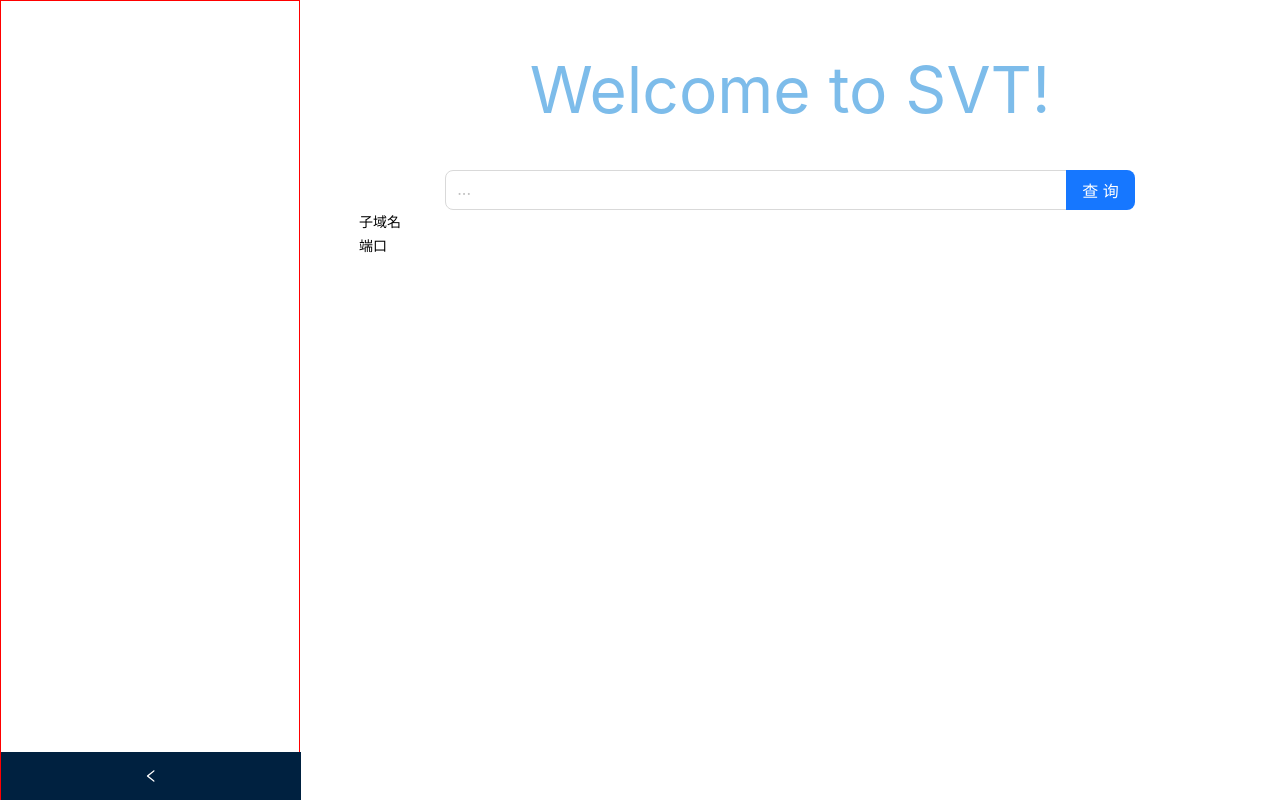
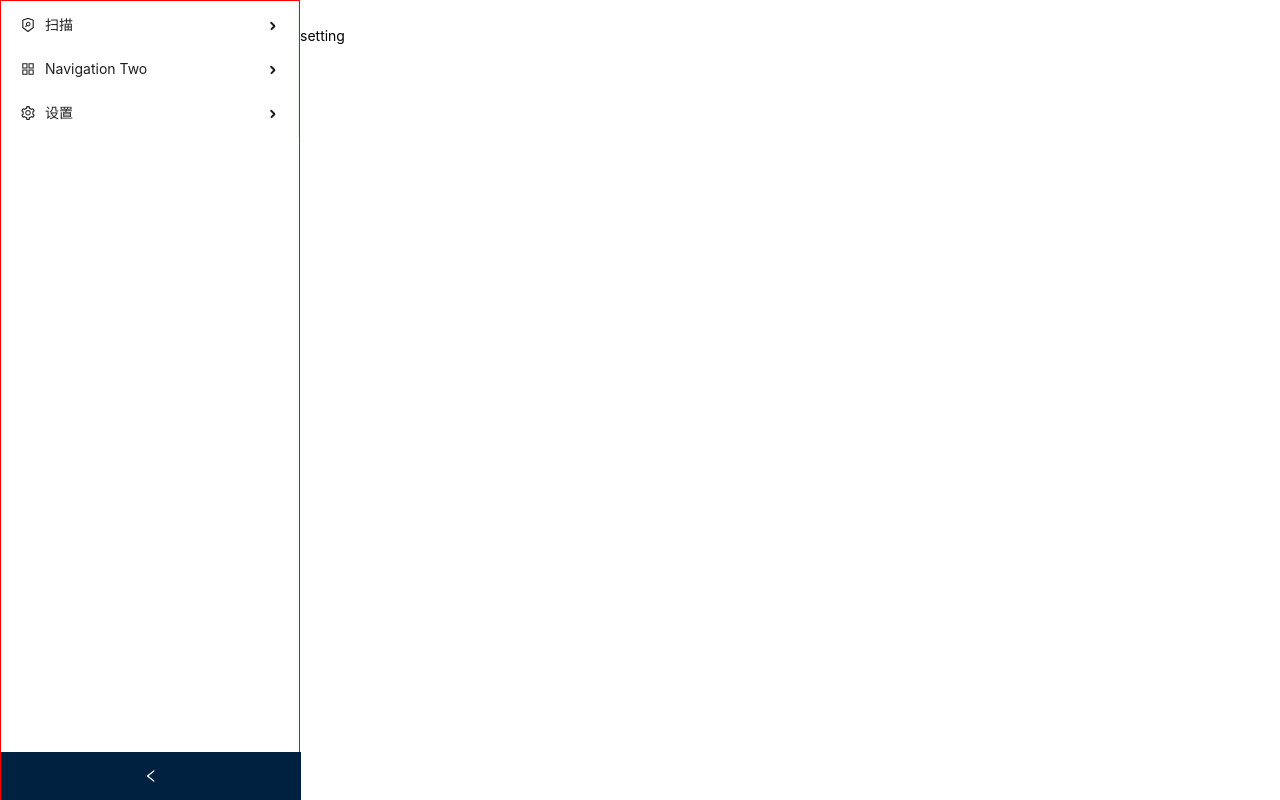
Before and after one commit to algaeReed/SVT, a React (Vite) app: page /setting in a window 1280 px wide. Built offline with nearby package versions, Linux system fonts and the light colour scheme.

Commit message:
feat: 配置react-router-dom

```diff
--- a/package.json
+++ b/package.json
@@ -15,6 +15,7 @@
     "antd": "^5.8.4",
     "react": "^18.2.0",
     "react-dom": "^18.2.0",
+    "react-router-dom": "^6.15.0",
     "sass": "^1.66.1"
   },
   "devDependencies": {
--- a/src/App.tsx
+++ b/src/App.tsx
@@ -1,9 +1,11 @@
 import { Layout } from "antd";
 import { Header, Content } from "antd/es/layout/layout";
 import Sider from "antd/es/layout/Sider";
-import Menu from "./layout/menu/Menu";
-import Main from "./layout/main/Main";
+import Menu from "./layout/MenuSide/MenuSide";
+import Main from "./layout/Main/Main";
 import { useState } from "react";
+
+import { Link, Outlet } from "react-router-dom";
 
 const appStyle: React.CSSProperties = {
   backgroundColor: "#d4d9dd",
@@ -68,7 +70,9 @@ const App: React.FC = ({}) => {
                   }
             }
           >
-            <Main />
+            22
+            <Outlet />
+            {/* <Main /> */}
             {/* {notification} */}
           </Content>
         </Layout>
--- /dev/null
+++ b/src/layout/MenuSide/MenuSide.tsx
@@ -0,0 +1,90 @@
+import type { MenuProps } from "antd";
+import { Menu } from "antd";
+
+import {
+  AppstoreOutlined,
+  MailOutlined,
+  SettingOutlined,
+  SecurityScanOutlined,
+} from "@ant-design/icons";
+import Router from "../../routes";
+import { Link, useNavigate } from "react-router-dom";
+type MenuItem = Required<MenuProps>["items"][number];
+
+const MenuSide: React.FC = ({}) => {
+  const navigate = useNavigate();
+
+  function getItem(
+    label: React.ReactNode,
+    key?: React.Key | null,
+    icon?: React.ReactNode,
+    children?: MenuItem[],
+    type?: "group"
+  ): MenuItem {
+    return {
+      key,
+      icon,
+      children,
+      label,
+      type,
+    } as MenuItem;
+  }
+
+  const items: MenuItem[] = [
+    getItem("扫描", "sub1", <SecurityScanOutlined />, [
+      getItem(
+        "Item 1",
+        null,
+        null,
+        [getItem("Option 1", "1"), getItem("Option 2", "2")],
+        "group"
+      ),
+      getItem(
+        "Item 2",
+        null,
+        null,
+        [getItem("Option 3", "3"), getItem("Option 4", "4")],
+        "group"
+      ),
+    ]),
+
+    getItem("Navigation Two", "sub2", <AppstoreOutlined />, [
+      getItem("Option 5", "5"),
+      getItem("Option 6", "6"),
+      getItem("Submenu", "sub3", null, [
+        getItem("Option 7", "7"),
+        getItem("Option 8", "8"),
+      ]),
+    ]),
+
+    getItem("设置", "sub4", <SettingOutlined />, [
+      getItem("Option 9", "9"),
+      getItem("Option 10", "10"),
+      getItem("Option 11", "11"),
+      getItem("Option 12", "12"),
+    ]),
+  ];
+
+  const onClick: MenuProps["onClick"] = (e) => {
+    console.log("click", e);
+    navigate("/about");
+  };
+
+  return (
+    <div className="menu">
+      {/* <Image width={200} /> */}
+      <Menu
+        onClick={onClick}
+        // style={{ width: 256 }}
+        mode="vertical"
+        items={items}
+      />
+
+      {/* <Link to="/">扫描</Link>
+      <Link to="/about">关于</Link>
+      <Link to="/setting">设置</Link> */}
+    </div>
+  );
+};
+
+export default MenuSide;
--- a/src/layout/main/Main.tsx
+++ b/src/layout/main/Main.tsx
@@ -1,7 +1,7 @@
 import React, { useState } from "react";
 import { invoke } from "@tauri-apps/api/tauri";
 import Search from "antd/es/input/Search";
-import SearchResult from "../../components/SearchResult/SearchResult";
+import SearchResult from "../../views/SearchResult/Index";
 
 const mainStyle: React.CSSProperties = {
   width: "90%",
--- a/src/layout/menu/Menu.tsx
+++ /dev/null
@@ -1,5 +0,0 @@
-const Menu: React.FC = ({}) => {
-  return <div className="menu">menu</div>;
-};
-
-export default Menu;
--- a/src/main.tsx
+++ b/src/main.tsx
@@ -2,9 +2,11 @@ import React from "react";
 import ReactDOM from "react-dom/client";
 import App from "./App";
 import "./styles.css";
+import Router from "./routes/";
 
 ReactDOM.createRoot(document.getElementById("root") as HTMLElement).render(
   <React.StrictMode>
-    <App />
+    {/* <App />*/}
+    <Router />
   </React.StrictMode>
 );
--- /dev/null
+++ b/src/routes/index.tsx
@@ -0,0 +1,23 @@
+import { BrowserRouter, Route, Routes } from "react-router-dom";
+import { lazy, Suspense } from "react"; //路由懒加载  //Suspense必须使用这个 不然页面跳转时会报错
+const App = lazy(() => import("../App"));
+const Main = lazy(() => import("../layout/Main/Main"));
+const About = lazy(() => import("../views/About/Index"));
+const Setting = lazy(() => import("../views/Setting/Index"));
+const Router = () => {
+  return (
+    <BrowserRouter>
+      <Suspense>
+        <Routes>
+          <Route path="/" element={<App></App>}>
+            <Route path="/" index element={<Main></Main>}></Route>
+            <Route path="/about" element={<About></About>}></Route>
+            <Route path="/setting" element={<Setting></Setting>}></Route>
+          </Route>
+        </Routes>
+      </Suspense>
+    </BrowserRouter>
+  );
+};
+
+export default Router;
--- a/src/styles.css
+++ b/src/styles.css
@@ -22,7 +22,7 @@
 
 @media (prefers-color-scheme: dark) {
   :root {
-    color: #f6f6f6;
+    color: #0f0f0f;
     background-color: #2f2f2f;
   }
 
@@ -32,7 +32,7 @@
 
   input,
   button {
-    color: #ffffff;
+    color: #0f0f0f;
     background-color: #0f0f0f98;
   }
 
--- /dev/null
+++ b/src/views/About/Index.tsx
@@ -0,0 +1,15 @@
+import React from "react";
+
+const SearchResultStyle: React.CSSProperties = {
+  color: "black",
+};
+
+const About: React.FC = ({}) => {
+  return (
+    <div style={SearchResultStyle}>
+      <div>About</div>
+    </div>
+  );
+};
+
+export default About;
--- /dev/null
+++ b/src/views/Setting/Index.tsx
@@ -0,0 +1,15 @@
+import React from "react";
+
+const SearchResultStyle: React.CSSProperties = {
+  color: "black",
+};
+
+const Setting: React.FC = ({}) => {
+  return (
+    <div style={SearchResultStyle}>
+      <div>setting</div>
+    </div>
+  );
+};
+
+export default Setting;
```
Also changed, not shown: src/views/SearchResult/Index.tsx (renamed from src/components/SearchResult/SearchResult.tsx), 1 other file (tests, documents, lock files or other folders).
